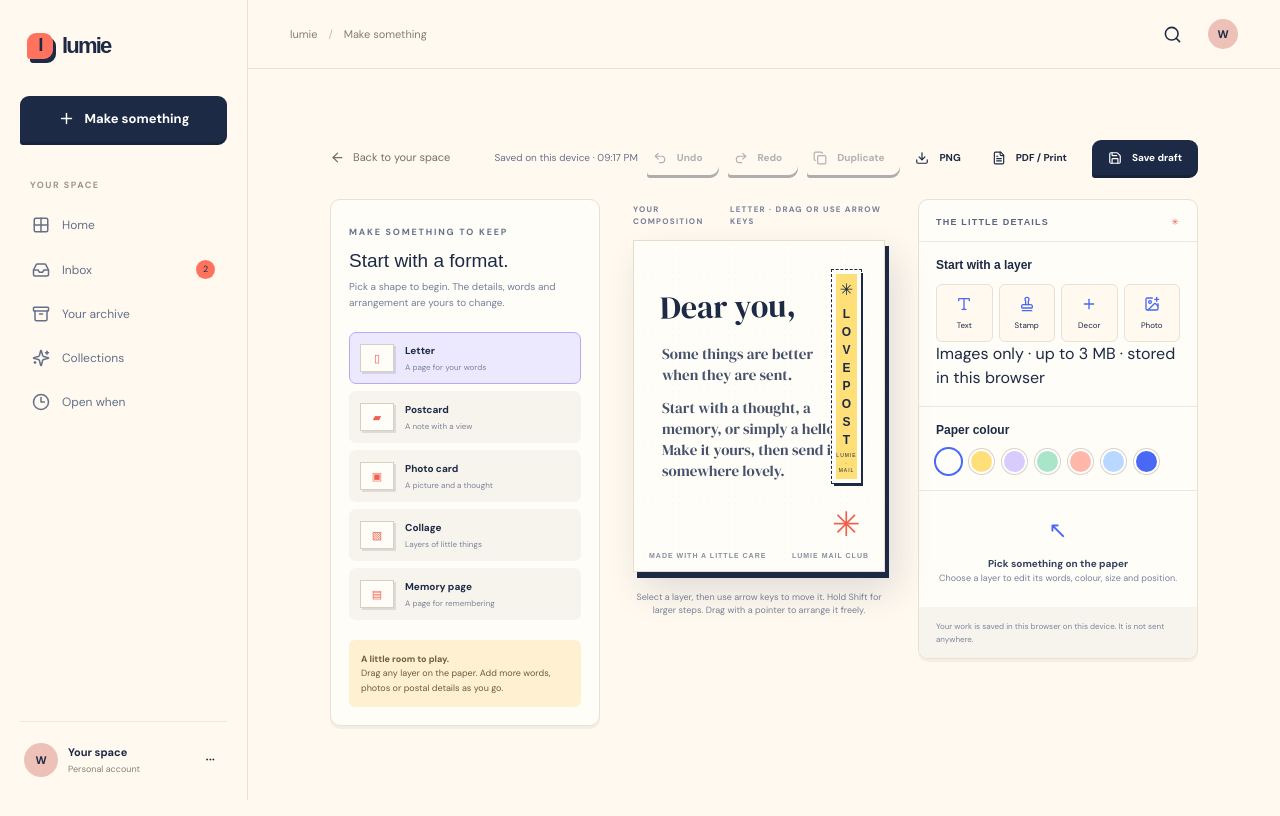
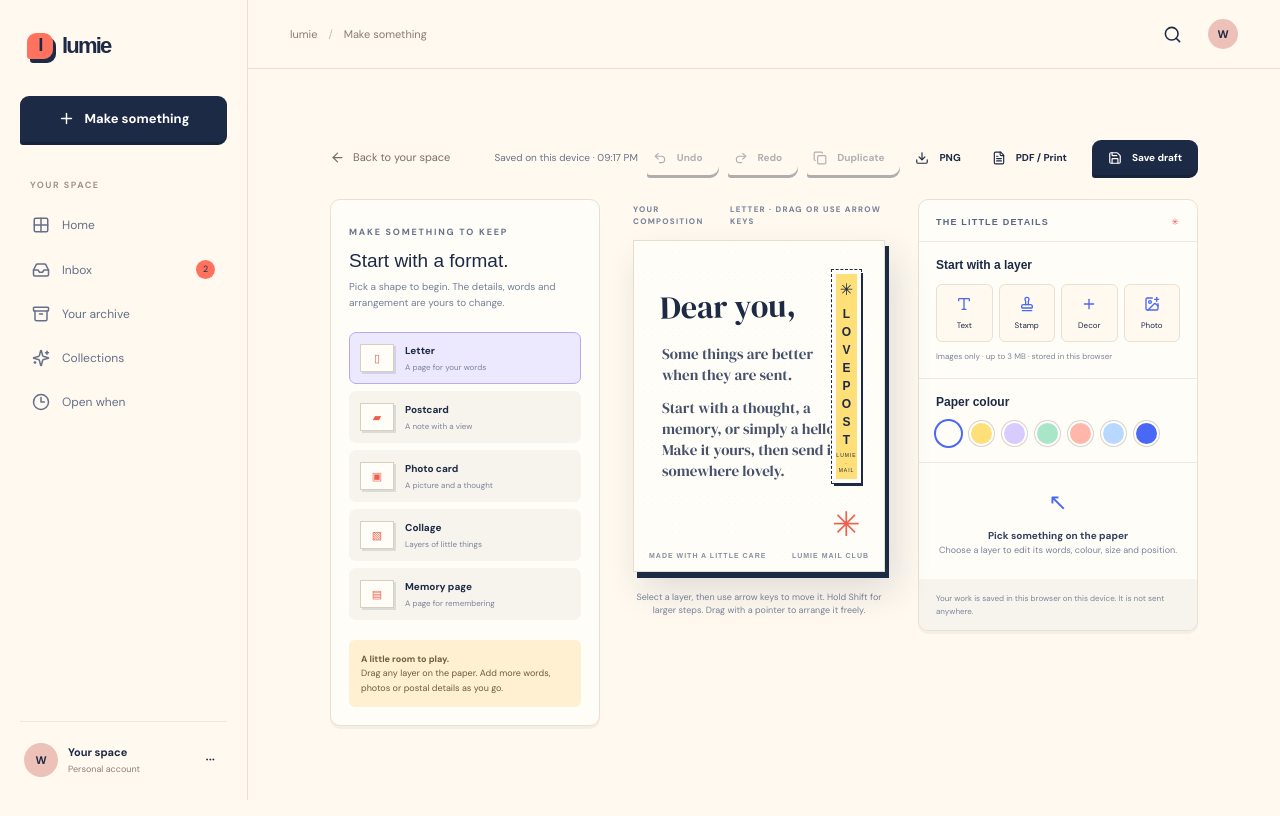
Before and after one commit to Wuraola-Adebisi/Lumie, a React (Vite) app: page /app/create in a window 1280 px wide. Shown: the top 816 px of the page. Built offline with nearby package versions, Linux system fonts and the light colour scheme; a web font is replaced by a local one.

Commit message:
style: clarify accessible local photo upload

```diff
--- a/src/studio.css
+++ b/src/studio.css
@@ -79,3 +79,6 @@
   .studio-element.is-dragging { filter: none !important; }
   .studio-paper:after { display: none !important; }
 }
+
+.studio-upload-hint{margin:8px 0 0;color:#7b8498;font-size:8px;line-height:1.5}
+.studio-add-upload:focus-visible{outline:2px solid #4968f5;outline-offset:3px}
```
